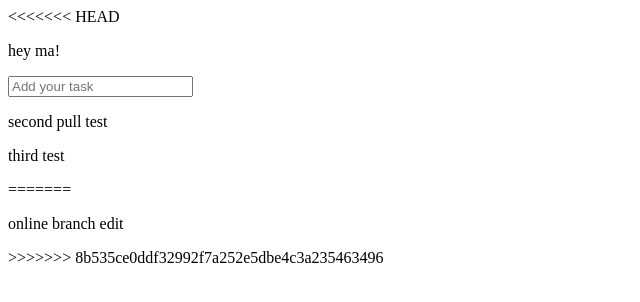
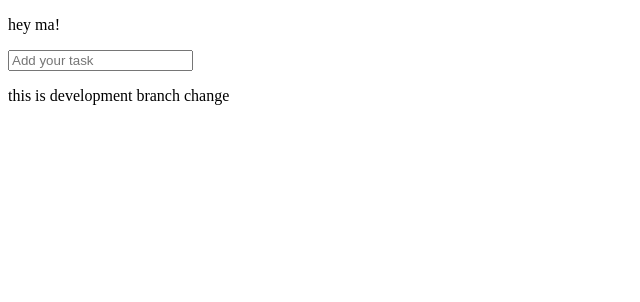
Before and after one commit to masudrana08/dom, a plain HTML site: page index.html in a window 1280 px wide. Shown: the whole page, without its empty margins (0-640 px from the left). Drawn offline with Linux system fonts and the light colour scheme.

Commit message:
change by development branch

```diff
--- a/index.html
+++ b/index.html
@@ -6,7 +6,6 @@
     <title>Document</title>
    <link rel="stylesheet" href="">
 </head>
-<<<<<<< HEAD
 <body>
 <p>hey ma! </p>
     <script src="./index.js"></script>
@@ -17,13 +16,8 @@
         <input type="text" id="input" placeholder="Add your task ">
         <ul id="lists"></ul>
 
-        <p>second pull test</p>
-        <p>third test </p>
+       <p>this is development branch change</p>
     </div>
-=======
-
-    <p>online branch edit</p>
->>>>>>> 8b535ce0ddf32992f7a252e5dbe4c3a235463496
 
     <script src="./index.js"></script>
 </body>
```
